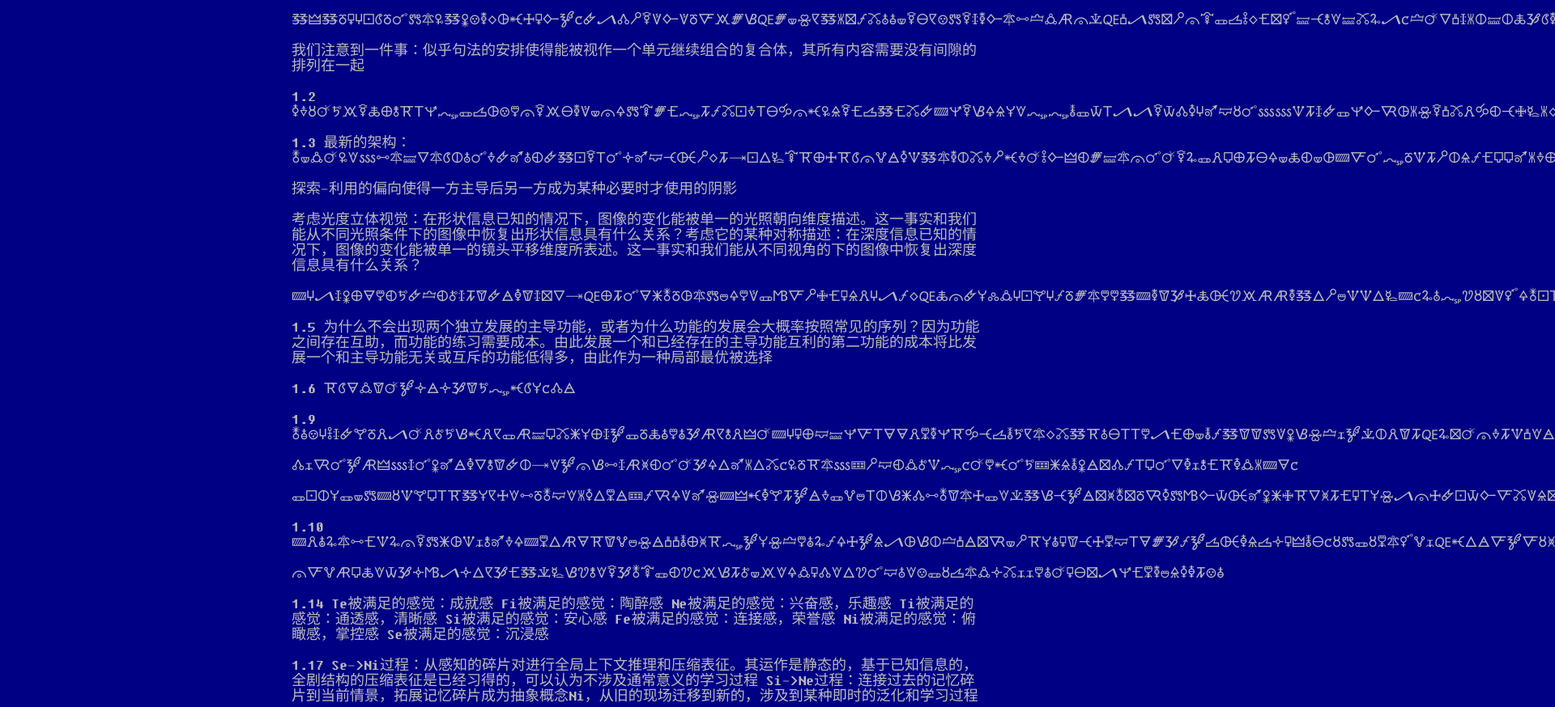
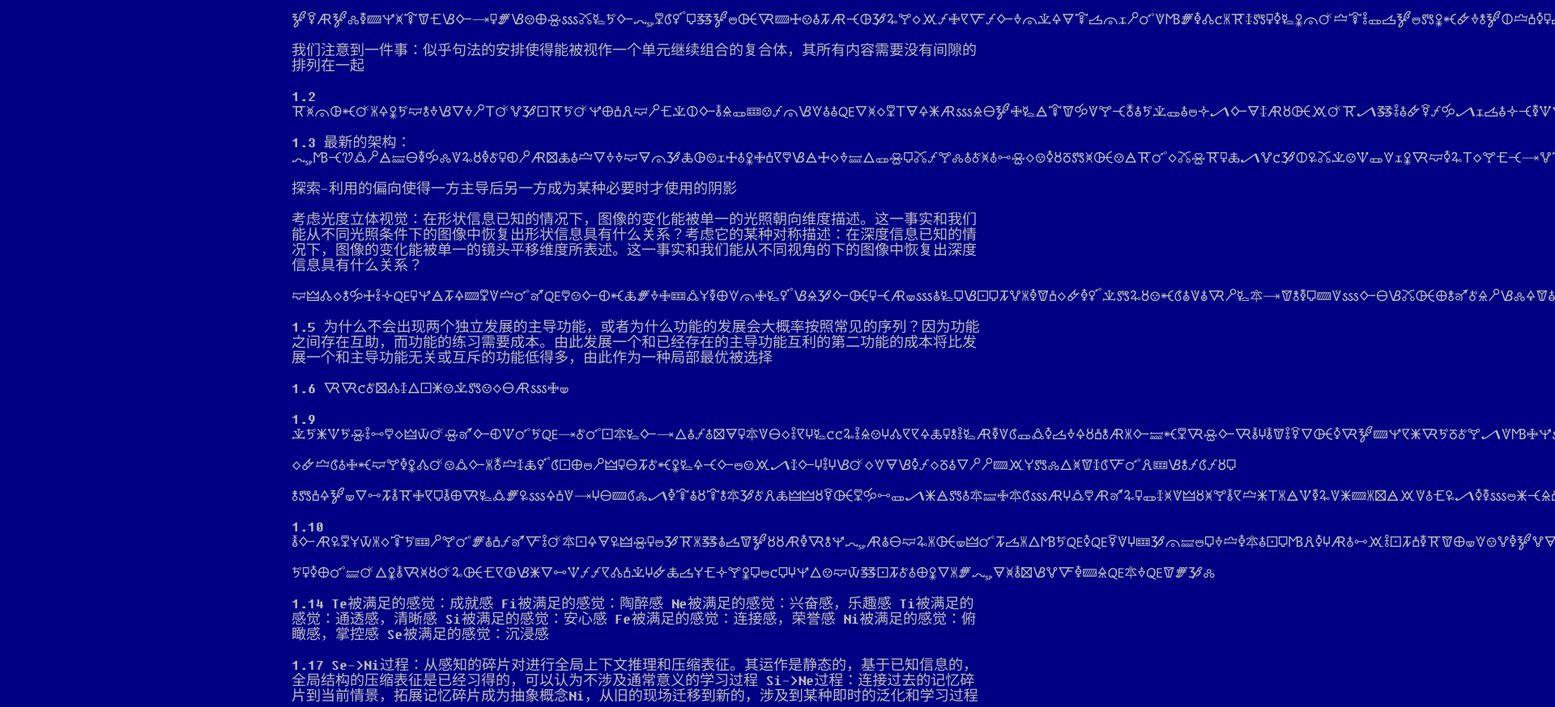
Before and after one commit to Fantasia-Infinity/fantasia-infinity.github.io, a plain HTML site: page 星空见闻/2025.1/index.html in a window 1280 px wide. Shown: the part 174-1048 px from the top of the page at 81% size, 1920 px wide, since content can reach past the window. Drawn offline with Linux system fonts and the light colour scheme.

Commit message:
update site

```diff
--- a/星空见闻/2025.1/index.html
+++ b/星空见闻/2025.1/index.html
@@ -100,27 +100,27 @@
 <p>1.1
 情绪和动机之间的关系或许类似于语言和抽象概念思维之间的关系，情绪和语言都是某种主观上被觉知的东西，而动机和思维则看起来更加客观</p>
 <p>当我们谈论if-else规则时，使其有意义的默认前提是它发生在某种抽象的概念层面，否则按照每个像素进行条件分配从直觉上很难被认为是有意义且和前者相提并论的。某种意义上说任何系统的动力学皆可被不考虑复杂度的描述成if-else的集合，但只有建立在抽象之上的规则才能体现出不同行为的高层策略一致性，能够提供一个对其行为的精简描述</p>
-<p>🜓🜲🜓🜻🜿🝘🝕🝭🜻🜜🝉🜾🜠🜓🜢🝎🜧🝔🜖🝒🜊🜿🜙🝳🝌🜸🝠🝓🝯🜑🜈🜙🜈🜻🜅🝪🝝🝬🜀🝝🝦🝮🝥🜓🝏🝱🝡🜼🜱🜭🝦🜑🜔🝥🝎🝉🜑🜌🜧🜙🜾🜺🝞🜛🜇🜳🝀🜀🝅🝠🝉🝱🝯🜳🜒🜽🝄🜣🝔🝗🝱🜡🝛🝑🝋🝧🝛🜼🜩🝠🝌🝞🜚🜄🝅🜌🝏🜕🝛🜕🜏🝲🝭🜧🜚🜸🝱🜠🝀🜘🜔🝭🝭🝀🜡🜆🜛🝞🜳🜌🜋🜔🝉🜣🝡🜮🜬🜾🜯🝒🜴🜥🜉🜉🜊🜬🜶🝉🝓🝠🝏🝬🜇🜼🜍🝫🜬🜸🜳🝜🝁🝊🝢🝦🝜🜓🝭🜷🜺🝯🜕🜮🜵🜉🜂🜔🜥🜆🜵🜇🝈🜮🜺🝳🜒🝊🜩🝎🜏🝙🝥</p>
+<p>🝳🜑🜇🝳🝆🜧🝙🝤🝍🜒🝩🝗🝬🜙🝐🜿🝝🝬🝎🜨🝮🝜🜼🜐🜪🜙🝇🜟🝭🜡🜷🜓🝳🜰🜤🜆🝙🜊🝎🜭🝂🜇🝑🜖🝲🜩🝖🝔🝪🝡🜋🝥🜅🝡🜙🜞🜳🝀🜍🜃🜒🝄🜳🜴🝯🜜🜈🝫🝝🜦🝓🝌🝏🝈🜌🝉🜿🜥🜐🜢🜳🜚🝞🜒🜣🜽🝄🝳🜰🝉🜢🝒🜸🜞🝋🝳🜕🝞🝅🜥🜿🝄🝣🜞🜔🜐🝂🜊🜮🝮🝣🝬🜦🜈🝍🜛🜝🝄🝰🜐🜜🜋🜛🝥🜳🜺🜶🝠🜪🜏🝋🝣🝙🝧🜘🝗🜄🜡🜕🜰🝥🜖🜾🜮🜛🝥🝜🜽🜍🝖🝰🝧🜰🝒🝔🜟🜍🜺🜢🜬🝖🜖🜢🝜🝁🜶🜺🜝🜹🝳🝖🜦🝇🜪🜇🜡🜜🝁🜬🜗🜝</p>
 <p>我们注意到一件事：似乎句法的安排使得能被视作一个单元继续组合的复合体，其所有内容需要没有间隙的排列在一起</p>
 <p>1.2
-🜥🜞🜘🜚🜪🝪🜑🜏🜨🝋🝈🝨🝤🝇🜽🝄🜖🝎🜵🜳🜑🝪🜔🜧🜈🝦🜳🜍🝉🜒🝝🝗🝇🝂🝡🜼🝕🜞🝨🜔🝰🜳🝒🜠🜎🜑🝗🝄🜓🝗🜼🜸🝙🝤🜑🝬🜍🜎🝁🝧🝇🝇🜮🜽🝃🝨🝠🝠🜑🝃🝓🜥🝘🜝🝟🜘🜜🝜🝜🝢🝂🜌🜸🜽🝤🜙🜆🜖🝏🝮🜑🝅🜼🜶🝰🜗🝑🜋🜐🝏🝔🜔🜇🝚🜤🝀🜪🜉🜞🜓🝰🜍🝮🜿🜰🜾🝅🜒🝫🜠🜶🝩🝫🝦🝎🜡🝓🜵🜙🝚🝢🝎🝰🜃🜗🜅🜿🝪🝧🝤🝈🜰🜄🝅🜑🝈🜙🝨🜽🜰🝰🝨🜽🝃🜷🜆🝋🝎🜋🜧🝏🝏🜢🜓🜚🜤🜀🜥🝡🜊🝜🝁🜑🝔🜑🜞🝍🝁🜟🜋🝌🜴🝣🝳🜱🝍🝏🜧🜲🜔🜎🜆🜚🜒🜎🜁🝚🝅🜞🝖🜳🝳🝢🜊🝚🝌🝗🝤🝙🜓🜑🝠🝪🝭🜻🜀🜜🝯🜾🝫🜻🝚🝖🝪🜐🜣🜨🜐🜬🝭🜔🝩🜿🝩🜜🜼🝓🜒🝡🝍🜡🜍🜄🜄🜣🝄🜊🝓🜺🜞🜎🝄🜆🜊🜜🝝🝭🜟🜾🜁🜚🜊🜲🝟🝣🜣🜱🜟🜔🜨🝠🜁🜯🜨🜳🜘🜿🝭🝦🝌🜟🜬🝝🝎🜝🜘🜾🝥🝯🜁🝘🝳🝄🝫🜪🝁🜆🜆🝜🜎🝦🝀🝩🝛🜌🜱🝗🝭🜊🜯🝭🜒🜹🝑🝝🜯🝉🜨🜉🝠🜑🜒🝒🝚🝰🝌🜍🜵🜩🝩🜊🜂🜇🝍🜒🜽🝇🜾🝝🜚</p>
+🝈🝍🜳🜖🝒🜚🝏🜍🜢🜪🝟🝋🜞🝬🜄🜞🝯🝨🜚🜉🝲🝕🝈🜪🜚🝤🜨🝅🜶🝟🝯🝗🝀🜕🜙🜮🜎🜽🝚🝎🝡🜳🝬🝧🜭🜭🜀🜄🝍🝔🜟🝨🜃🜍🜹🜇🝜🜎🜔🝳🜋🜐🜁🜒🝩🝰🜈🝖🝑🜬🜭🜪🝀🜽🜭🜰🝊🝠🜙🜃🜌🜇🜘🜤🝪🜚🝈🝠🜓🜣🜭🜸🜑🝡🝰🝠🜴🝄🜭🝊🝑🜧🝢🝤🜋🝆🜦🝣🜀🝮🝈🜪🝢🝠🜣🜥🝲🜛🜃🜶🝊🜁🝲🝤🝃🝮🝄🜝🜠🜙🝒🜧🜿🝲🜟🜯🝍🜓🝮🜝🜘🜴🝮🜬🜷🜾🜟🝪🜐🜧🝡🝕🝂🝱🜽🜡🜮🜅🜰🝑🝎🝒🜈🝦🜱🜂🜂🜱🜥🜂🝉🜘🜷🜩🜁🜡🜿🜈🝃🜟🝤🝏🜬🝜🝫🝙🜨🝐🜬🜴🝙🝏🝧🝛🜛🜓🝏🝔🝈🝥🝉🝅🜗🜨🜰🜌🜫🜦🜼🜱🝨🜍🝒🜬🝈🝘🝯🜏🜵🝦🜗🜬🜜🝕🝂🝄🜤🝓🜧🝱🜿🝜🜖🜃🜟🜖🝌🝚🜘🜋🜭🜣🝓🝟🜌🜔🜎🝚🝈🜌🜾🜗🝓🜞🜂🜾🝙🜏🝫🝁🝔🜜🜀🜺🜀🝬🝯🝁🝝🜒🝨🝜🜁🝩🝛🝚🜦🜅🜚🜪🜄🜙🜾🜻🜉🜱🝢🜔🜾🝲🝂🜌🝟🝰🝉🜑🜱🜅🜎🝑🝎🝖🜕🜢🝁🝒🜳🝧🝀🝛🜣🝯🜑🜇🜺🜿🜥🝓🜱🝄🝀🝮🜴🝌🜨🝏🝒🝩🜇🝰🜖🜝🝥🜛🝘🜬🝳🜸🜐🜞</p>
 <p>1.3
 最新的架构：
-🜬🝦🜛🜚🜠🝧🝜🜺🜾🝛🜄🜾🝭🜕🜱🜜🜞🜸🜝🜱🜗🜸🜓🝕🜑🝨🜜🝊🜝🝟🝑🜤🝯🝔🝂🝐🝕🜂🜐🜒🝈🜨🜊🝈🝭🜳🜉🜁🜥🝢🜓🜾🜧🜕🜼🜞🝯🝒🜞🜚🜣🜙🜲🜗🝝🝛🜾🜳🜜🜚🜑🜩🜽🜶🜷🜨🝂🜔🜍🝦🜏🜗🝦🜖🝙🜅🜜🝇🜻🝢🝂🝯🜕🜎🝡🝗🜷🜷🜝🝏🜞🜨🜘🜋🝗🜩🝬🜺🜷🜄🝃🝃🝛🝤🝋🝩</p>
+🝇🝫🝑🝣🜛🝯🜁🝛🜔🜧🝰🝆🜈🜩🜘🜦🜫🜿🜗🝯🜇🝱🜏🜭🝞🜄🜞🜞🝟🜃🜳🝲🜏🜖🝎🜴🜊🜱🜢🜋🝅🝥🜵🝬🜁🜊🝔🜞🝛🜂🜽🝮🜷🜼🝡🝖🝆🜱🜫🝍🜱🜺🝮🝔🝎🜥🜘🜻🝉🝍🜤🝎🜁🝈🜜🝔🜼🝮🝈🜿🜏🝠🜉🝌🝲🜕🜠🜼🝀🝎🝢🜽🝧🜴🜢🜆🝟🜥🜩🝨🝔🝖🝗🝑🝐🜉🜒🜁🝙🜶🜗🝅🜀🝈🝀🜭</p>
 <p>探索-利用的偏向使得一方主导后另一方成为某种必要时才使用的阴影</p>
 <p>考虑光度立体视觉：在形状信息已知的情况下，图像的变化能被单一的光照朝向维度描述。这一事实和我们能从不同光照条件下的图像中恢复出形状信息具有什么关系？考虑它的某种对称描述：在深度信息已知的情况下，图像的变化能被单一的镜头平移维度所表述。这一事实和我们能从不同视角的下的图像中恢复出深度信息具有什么关系？</p>
-<p>🝙🝘🝠🜌🜢🜨🜃🜵🜗🜪🜸🝞🜗🜫🜌🝂🝩🜸🜁🜦🝩🜌🝱🜄🝐🜀🜨🝂🜜🜃🜹🜬🜻🜖🜾🝉🜰🜍🜵🜈🜽🝫🜅🝯🜋🝗🜿🜎🜶🝘🝠🝡🝔🜀🜏🜳🜸🝁🝆🜛🝘🝕🝖🝘🝡🜻🝝🜾🜵🜵🜓🝙🜧🝩🝲🜊🜏🜤🝣🝪🜇🜇🜧🜓🜂🝯🜰🝢🝢🜂🜐🝙🝌🜩🜱🝇🝣🜘🝱🜈🜡🜍🜬🝕🝨🝭🜢🝟🝋🜗🜴🜺🜙🜀🝖🝤🝑🜜🝫🝛🜤🝎🜎🜽🝱🜧🜙🜪🝊🜇🝎🜪🜟🜁🝆🜭🝌🜛🜹🜷🝫🜜🜤🜑🝓🝬🝗🝮🜰🝠🝆🝚🜎🝄🜴🝢🜨🜫🝀🝜🜚🜋🜍🝪</p>
+<p>🝟🜲🝓🝔🝋🝰🜊🜣🝊🜀🜿🝤🜁🝂🜍🝙🜟🜈🝞🜜🜝🜀🜵🝎🜙🜗🝒🜏🝝🜞🜋🝚🜛🝁🜧🜨🝧🜳🜋🜐🜡🝬🜎🝲🜙🜤🜿🝑🜇🝦🝜🜯🜐🜷🝬🝕🜷🝂🜉🝏🜦🝩🝅🝔🜸🜦🜡🝀🝉🜩🜘🝎🝒🝭🜯🜈🜯🜆🝯🜐🜾🝐🝩🝋🜧🜷🝙🜈🝜🜙🜔🝬🜼🜤🜨🝋🜝🜫🜎🝯🝬🝆🜍🝩🜭🜪🜕🜿🜓🝥🝕🜗🜝🜎🜒🝤🜟🜾🜦🜟🜼🝉🝲🜇🜩🜾🜍🜑🜹🜦🜘🜲🜳🝲🜃🜃🝮🜻🜤🜚🜎🜕🝙🝅🝱🝙🝝🝙🜞🜙🜉🜯🜃🝝🝄🝜🜈🜽🜑🜑🝫🜻🜫🜏</p>
 <p>1.5
 为什么不会出现两个独立发展的主导功能，或者为什么功能的发展会大概率按照常见的序列？因为功能之间存在互助，而功能的练习需要成本。由此发展一个和已经存在的主导功能互利的第二功能的成本将比发展一个和主导功能无关或互斥的功能低得多，由此作为一种局部最优被选择</p>
 <p>1.6
-🝈🝭🜃🜛🝩🜚🝳🝊🜁🝊🝲🝩🜪🝇🝒🝭🝁🝌🝓🜁</p>
+🜆🜆🝌🜫🝱🝓🜌🜂🝕🜹🝎🝀🝉🝎🝔🜔🜇🝜🜋🝦</p>
 <p>1.9
-🜬🜭🝎🝘🜣🜌🜸🝖🜻🜶🝠🜚🜶🜫🜪🝬🝒🜶🝥🜽🜇🝛🜷🜼🜹🝁🜨🜌🝳🜽🜻🜏🜭🜵🜯🝲🜇🝥🝋🜶🜲🜚🝙🝘🜿🜨🝟🝛🝤🜅🝨🜃🜃🜶🜟🜧🝤🝈🝰🝑🝄🜮🜪🝥🜾🝔🜼🜓🝈🜱🜔🝨🝨🜵🝠🝗🜨🝦🜮🝡🜓🝩🝩🝉🜈🜢🝬🝮🝞🜴🝳🝀🜕🜶🝩🝂🜀🜩🝱🜚🜳🜞🝂🝢🝅🝧🜁🜻🝇🝀🜉🜨🜸🜬🜏🜡🜳🜵🜭🝪🜗🝄🝗🝞🜚🝄🜅🜸🝒🝗🝏🝨🝚🜩🜷🝒🜘🜘🜘🜝🝪🝳🜟🜿🜹🝥🜯🜊🝂🜣🜒🝬🜠🜊🝳🜐🜋🜸🝯🜰🝙🜷🜒🝀🝄🜲🜛🜋🜟🝦🝪🜟🝊🝟🜋🜶🜧🝪🜶🜥🜋🝲🜝🜚🜐🜈🜥🜦🝣🝥🜋🝯🝀🜂🜙🜖🜨🝞🜚🜍🝟🝅🝀🜶🜏🜬🜟🜩🝫🜪🜂🝔🜱🝑🝔🜝🝅🝊🜭🜻🝟🜙🜰🝐🜯🝔🝰🜀🜓🜽🝤🝒🜱🝝🜾🝠🜭🝙🝒🜓🜀🜏🜑🜧🜒🜾🜡🜐🜏🜼🜉🝚🜐🜀🜏🜯🝟🜂🝉🝦🝌🜜🜻🜂🜙🜲🝘🝅🜾🜲🝐🝇🝃🝱🜋🝚🜨🝭🜨🜰🜖🜔🝭🜳🝇🜠🜉🜽🜣🝓🝩🜛🜇🝮🜨🝀🝧🝒🝳🝤🜩🜣🜣🝛🜽🜸🝕🝂🜇🝉🝦🜺🜹🜦🜒🜡🝞🝨🜶🝁🜻🝚🝏🜨🝛🜳🜇🝛🜫🝑🝣🜯🜹🝖🜽🜕🜯🝩</p>
-<p>🝓🜴🜆🜜🝳🜇🜲🝜🜌🜜🜢🜝🜁🜦🜄🝋🝩🜸🜕🝐🝧🝳🜳🝬🜺🜌🜇🝍🜗🜜🜚🝲🜍🜂🜝🝏🜂🜼🝌🜠🜻🝈🜾🝜🝚🝯🝟🜗🜛🜫🝢🝇🝌🜚🜵🝒🜜🜪🝚🜹🜎🜮🜢🜁🝱🝓🝡🝨🜷🜜🜄🜦🜴🝋🝗🝈🜦🜛🝏🝙🜃🝌</p>
-<p>🜽🝕🜕🝁🜽🝦🝉🝙🜘🝢🝖🜷🝨🝈🜓🝁🝥🜊🝧🜺🜻🜬🝟🝧🝏🜥🜂🜟🜁🝚🝡🜆🜍🜈🜝🝮🝙🜲🝒🜦🝖🝂🝳🜁🜞🜽🜉🜰🝨🜕🝬🜹🝓🜺🜬🝩🜾🜊🜽🝧🝀🜓🝬🝑🝳🜁🝱🝍🜬🝱🜻🜆🜥🝉🝫🜙🝃🜤🜝🜢🜹🜋🝈🜄🝍🝂🝗🜿🝨🝁🝮🝠🜳🜊🜸🝕🝃🜙🜅🜼🜈🜎🝱🜢🝒🜶🜳🜉🝬🜥🝉🜇🜮🜤🝯🜜🜠🜾🜟🜷🜟🜠🝢🜆🜈🜎🝲🜻🝝🜫🜻🜢🝳🜄🝉🜇🝨🝭🝣🜰🝞🜤🜎🝉🜂🝌🜵</p>
+🝀🜪🜹🝢🜪🝮🜣🜺🜵🝔🜲🝃🜚🝮🜝🜙🜗🝢🜜🜪🜀🝐🜫🜜🝕🜾🜐🜙🝐🜂🜭🝡🜱🝱🜃🜿🜾🜈🜔🝔🜣🝥🝘🜐🝌🝌🜩🜣🜎🝎🝘🝓🝥🝥🜍🜏🜿🝋🜣🜐🜇🜧🜈🝭🜽🜛🜥🝄🜞🜍🜘🝅🝋🜇🝏🜙🝛🝒🜟🜆🝮🜙🜆🜮🝘🜮🝩🜣🜑🜄🜤🜥🜆🝳🝙🝤🝥🜹🜆🜪🜻🜫🝖🝠🜈🝫🜋🝤🝜🝓🜦🜏🝅🝱🜢🝧🝌🝈🝳🝢🜜🜪🜇🝜🝑🝫🜊🝡🜿🝚🜮🜤🜞🜸🝦🝆🝃🜷🜄🜜🝃🝏🜄🝙🝯🝣🜞🜧🜬🝕🝘🜋🝩🜷🝕🜫🜛🝛🜍🝦🝇🝤🜭🝁🝝🜵🝩🜲🝌🝏🜰🝏🜣🝃🜤🜱🝧🜌🝭🜪🝣🝲🝯🜷🜎🝁🝲🜊🜪🜓🜍🝈🜅🜉🜵🜗🜇🜘🝈🝒🜺🜪🝄🜇🜸🜓🝕🜀🜬🜌🜓🜩🝘🜍🝖🜷🜚🜰🝲🜩🝘🜖🝅🝈🜽🜌🜅🝫🜉🜴🝈🝀🝍🝂🝋🜋🜻🜊🝑🝩🜓🝍🜇🜀🝞🜼🜬🜳🜙🜲🜬🝎🜈🝓🝑🜿🝟🝓🜦🜅🝘🜡🝕🝪🝓🝯🜅🜠🝫🝠🜱🝃🝣🝨🝦🜽🝃🝊🝡🜑🝤🜪🝲🜎🜦🝚🝒🜸🜦🝦🝭🜆🝯🝩🝛🝄🝜🜹🝉🝏🝐🜙🜜🝁🝐🝏🜲🝡🜠🝤🜅🜁🜕🜏🝔🜞🜙🜃🝮🝉🝦🝬🝰🜠🜵🝯🜌🝑🝑🝊🜉🜵🝭🝱🝠🜥🝯🜰</p>
+<p>🝔🜸🝞🝭🜱🜋🝒🝟🝖🜦🜢🝓🜚🝎🜛🜙🝏🜬🝞🜌🜏🜡🝭🝕🜨🜰🝯🜲🜿🜔🝂🜫🝒🜢🜐🜍🝑🜙🜰🝎🝪🝠🜌🜙🝘🜣🝘🝬🜚🝔🝧🜃🝬🜥🝡🝔🜻🜭🜄🝯🝯🝙🝪🝁🝉🝆🜂🝍🝩🜌🝭🜅🜜🜶🝚🝬🝋🝡🝭🝡🜘🜷</p>
+<p>🝋🝉🝅🜍🝳🝦🜄🜺🝂🜮🝈🜋🝥🜷🜮🜨🜆🜐🜛🝝🜠🝜🜍🝅🜈🝐🝘🜔🝙🝭🝆🝠🜦🜒🜯🜘🜒🝋🜾🝲🜫🜶🜏🜲🜲🜘🜑🜤🜟🝰🜺🜽🝠🜹🜁🝉🜱🜾🝛🜋🜾🝭🝜🜇🝘🜛🜵🜇🜝🜩🜿🜽🜌🝍🜈🜲🜘🝍🝖🜮🝥🝞🜹🝨🝏🜁🝢🜧🜩🜈🜹🝙🝏🝱🜁🝪🜈🜱🝗🜠🝠🜥🜧🝜🜰🜹🝑🜎🝅🜒🝖🜵🝪🝝🜉🜳🝖🜙🜭🜌🜹🝅🝠🝒🝌🝦🜯🜾🝮🜁🝜🜽🝠🜤🝚🝂🜚🜹🜺🝪🝭🝳🜳🜟🝩🝥🝊</p>
 <p>1.10
-🝙🜶🜯🜩🜾🜺🝗🝢🜩🜳🜑🝉🜹🜖🝢🜴🝋🜝🜞🜍🝙🜟🜂🜇🜃🝈🝩🜉🜰🝮🜁🝅🝅🜮🜨🝍🝈🝇🝳🝁🝮🝞🜵🜯🜩🝡🜍🜊🝳🜎🝠🜖🝬🜕🝞🝅🜁🝱🜆🝦🝯🝈🝁🜯🜿🝩🝑🜊🜟🝟🝨🜃🝝🝲🝡🝳🝄🜤🜦🜎🝄🝊🜿🜲🜮🜔🝌🜘🝉🜽🜘🜟🜾🜡🜉🜴🜀🝒🜂🜁🜅🝳🜅🜘🝍🜼🜋🜭🝣🜢🜵🜾🜒</p>
-<p>🜳🜅🜉🜇🜷🜏🝧🝃🝲🝊🝫🝠🝊🜂🝥🝲🝗🜓🝀🜐🝬🝣🝋🝧🜑🝲🜬🜒🜽🜗🝣🝌🝪🝬🝂🜫🝦🝪🝧🜍🜛🜿🝓🝧🜂🝣🜜🝟🜱🝧🝎🜽🜘🝄🜾🜛🝊🜼🜴🜴🜵🜯🜚🜿🜔🝱🝠🝤🝗🜟🜧🜰🜎🜥🜦🝂🝎🜭</p>
+🜮🜙🜇🜠🜟🝁🝃🝏🝔🜒🜪🝚🝯🝖🜜🝝🜯🝅🝡🜝🜅🜣🜚🜾🝕🜍🜃🜠🜲🝮🜿🜰🝲🝈🝏🜓🜯🝄🝩🝳🜘🜘🜇🜦🜆🝋🝤🝇🜇🜯🜔🝟🜩🝏🜤🝦🜲🜜🝂🝄🝏🜂🝫🜪🜀🜥🜀🜑🜈🝘🝚🝲🜳🝛🜰🜷🜞🝞🜦🜾🜭🝕🜷🝫🜶🜥🝘🜇🜱🜺🝪🜣🝕🝂🝅🜧🝈🝩🜨🝦🝧🝎🜉🜦🝳🜉🜃🝚🜥🜩🝛🜢🝛</p>
+<p>🜪🜿🜥🜨🜜🝛🜚🜂🜢🜮🜆🝍🜘🜚🜩🜤🝗🝥🜖🝬🜹🜄🜺🝢🝡🝡🝥🝓🝅🝀🝘🜸🜏🝄🝁🝗🝊🝖🜢🜷🜰🝌🜷🝘🝤🜂🝎🝟🝃🜓🝕🝂🜫🜱🜨🜢🜄🝏🝝🝇🜃🝍🜮🝱🝬🜉🜅🜦🝙🜎🜀🜾🜞🜀🝩🝝🝲🝆</p>
 <p>1.14
 Te被满足的感觉：成就感
 Fi被满足的感觉：陶醉感
@@ -131,7 +131,7 @@ Fe被满足的感觉：连接感，荣誉感
 Ni被满足的感觉：俯瞰感，掌控感
 Se被满足的感觉：沉浸感</p>
 <p>1.17
-Se-&gt;Ni过程：从感知的碎片对进行全局上下文推理和压缩表征。其运作是静态的，基于已知信息的，全剧结构的压缩表征是已经习得的，可以认为不涉及通常意义的学习过程
+Se-&gt;Ni过程：从感知的碎片对进行全局上下文推理和压缩表征。其运作是静态的，基于已知信息的，全局结构的压缩表征是已经习得的，可以认为不涉及通常意义的学习过程
 Si-&gt;Ne过程：连接过去的记忆碎片到当前情景，拓展记忆碎片成为抽象概念Ni，从旧的现场迁移到新的，涉及到某种即时的泛化和学习过程</p>
 <p>基于Ni-Se的规划：根据当下感知的全局推理规划现实路径</p></div>
                 </div>
```
Also changed, not shown: search/search_index.json (+1 -1 lines).
